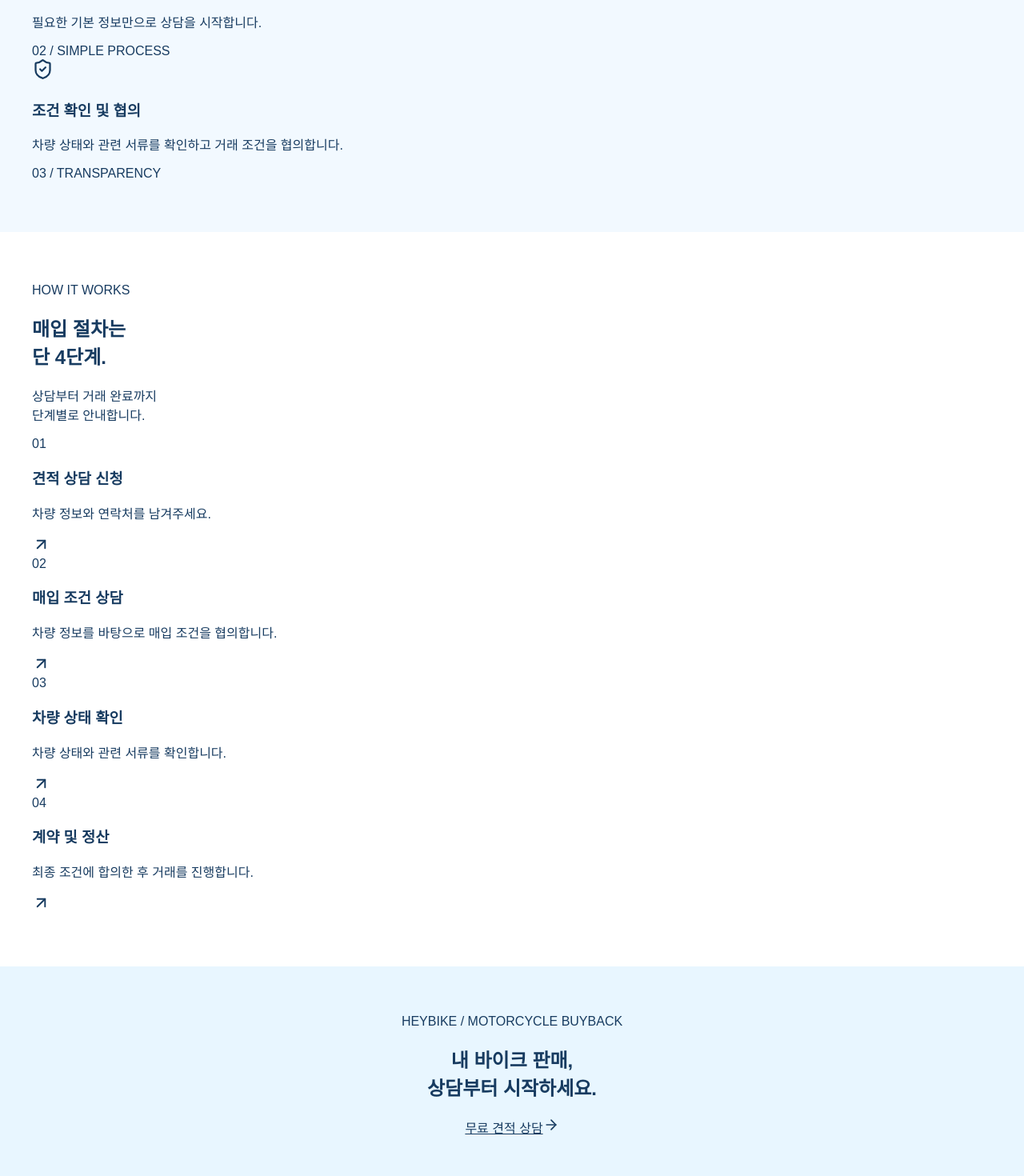
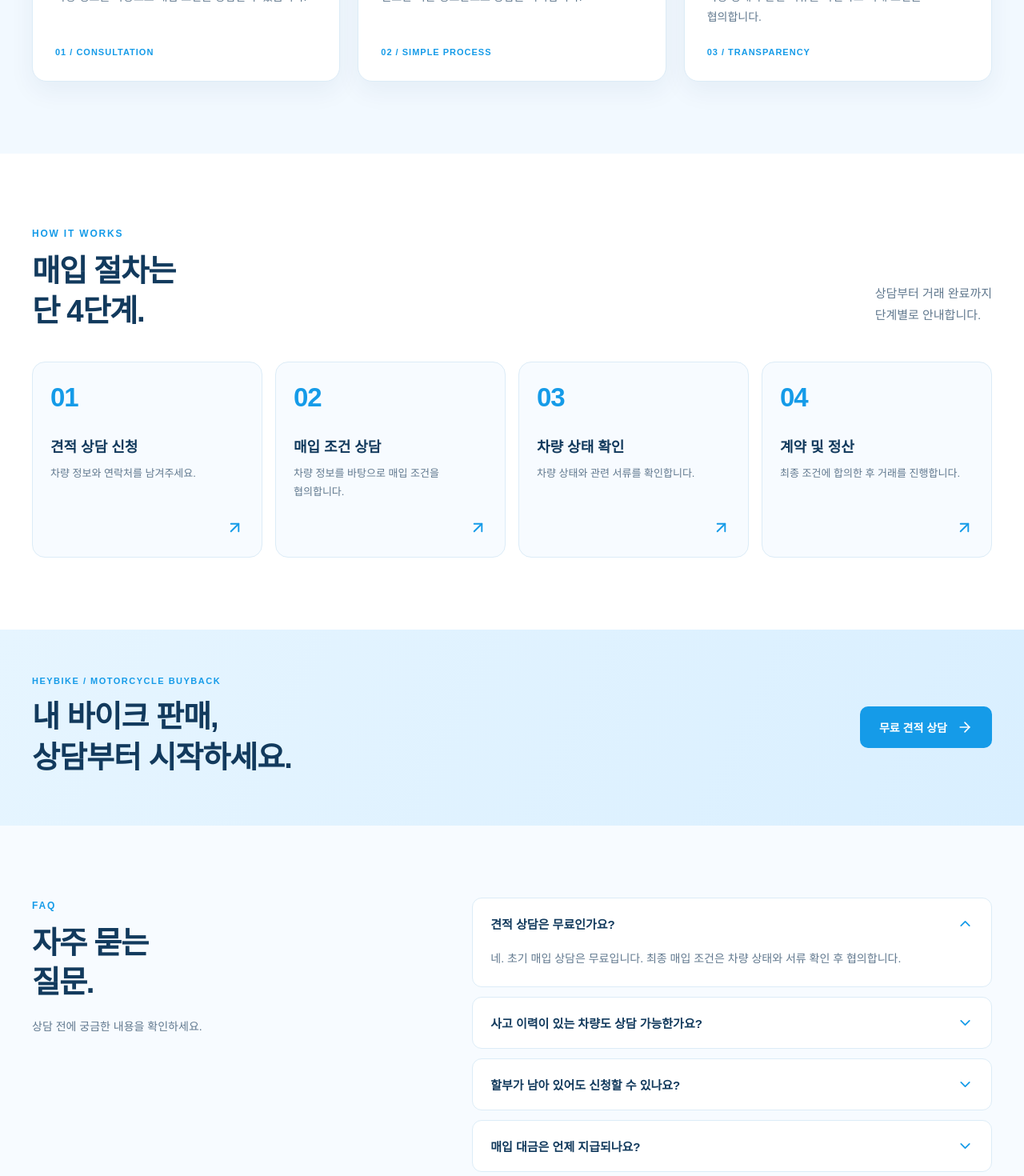
Before and after one commit to bikeseller756-png/heybike, a Next.js app in the folder highbike-web/: page / in a window 1280 px wide. Shown: the part 1260-2730 px from the top of the page at 80% size. Built offline with nearby package versions, Linux system fonts and the light colour scheme; no server answers.

Commit message:
Update globals.css

```diff
--- a/highbike-web/app/globals.css
+++ b/highbike-web/app/globals.css
@@ -50,6 +50,12 @@ a {
   max-width: 100%;
 }
 
+.heyContainer {
+  width: min(1200px, calc(100% - 48px));
+  margin-left: auto;
+  margin-right: auto;
+}
+
 /* =========================================
    HEADER
 ========================================= */
@@ -64,9 +70,7 @@ a {
 }
 
 .heySite .heyNav {
-  width: min(1200px, calc(100% - 48px));
   min-height: 66px;
-  margin: 0 auto;
   display: flex;
   align-items: center;
   justify-content: space-between;
@@ -82,6 +86,7 @@ a {
   font-size: 23px;
   font-weight: 900;
   letter-spacing: -1px;
+  white-space: nowrap;
 }
 
 .heySite .heyBrandSymbol {
@@ -124,6 +129,8 @@ a {
   color: #ffffff;
   font-weight: 800;
 }
+
+/* Mobile menu button */
 
 .heySite .heyMenuButton {
   display: none;
@@ -352,7 +359,7 @@ a {
 }
 
 /* =========================================
-   NOTICE
+   FORM NOTICE
 ========================================= */
 
 .heyFullHeroForm .notice {
@@ -496,66 +503,433 @@ a {
 }
 
 /* =========================================
-   OTHER PAGE SECTIONS
+   SECTION SHARED
 ========================================= */
 
 .heySite section {
   scroll-margin-top: 75px;
 }
 
-.heySite .heyHighlights,
-.heySite .heyProcess,
-.heySite .heyFaq,
-.heySite .heyFinalCta {
-  width: 100%;
+.heySectionTag {
+  display: inline-block;
+  margin-bottom: 15px;
+  color: #159be8;
+  font-size: 12px;
+  font-weight: 900;
+  letter-spacing: 1.8px;
 }
 
-.heySite .heyHighlights,
-.heySite .heyProcess,
-.heySite .heyFaq {
-  padding: 64px max(24px, calc((100vw - 1200px) / 2));
+.heySectionHeading h2,
+.heyProcessHeading h2,
+.heyFaqGrid h2 {
+  margin: 0;
+  color: #123a5d;
+  font-size: clamp(29px, 3vw, 42px);
+  font-weight: 900;
+  line-height: 1.3;
+  letter-spacing: -1.4px;
+  word-break: keep-all;
 }
 
-.heySite .heyHighlights {
+.heySectionHeading h2 span {
+  color: #159be8;
+}
+
+/* =========================================
+   WHY HEYBIKE
+========================================= */
+
+.heyHighlights {
+  padding: 90px 0;
   background: #f2f9ff;
 }
 
-.heySite .heyProcess {
+.heyHighlights .heySectionHeading {
+  margin-bottom: 36px;
+}
+
+.heyHighlightsGrid {
+  display: grid;
+  grid-template-columns: repeat(3, minmax(0, 1fr));
+  gap: 22px;
+}
+
+.heyHighlightCard {
+  position: relative;
+  display: flex;
+  flex-direction: column;
+  min-width: 0;
+  min-height: 270px;
+  padding: 30px 28px;
+  border: 1px solid #dcecf7;
+  border-radius: 18px;
+  background: #ffffff;
+  box-shadow: 0 12px 32px rgba(23, 59, 96, 0.06);
+  transition:
+    transform 0.2s ease,
+    box-shadow 0.2s ease;
+}
+
+.heyHighlightCard:hover {
+  transform: translateY(-4px);
+  box-shadow: 0 18px 40px rgba(23, 59, 96, 0.11);
+}
+
+.heyHighlightIcon {
+  display: grid;
+  place-items: center;
+  width: 56px;
+  height: 56px;
+  margin-bottom: 24px;
+  border-radius: 15px;
+  background: #e8f6ff;
+  color: #159be8;
+}
+
+.heyHighlightCard h3 {
+  margin: 0 0 12px;
+  color: #123a5d;
+  font-size: 20px;
+  font-weight: 900;
+}
+
+.heyHighlightCard p {
+  margin: 0;
+  color: #60788e;
+  font-size: 14px;
+  line-height: 1.8;
+  word-break: keep-all;
+}
+
+.heyHighlightCard > span {
+  display: block;
+  margin-top: auto;
+  padding-top: 24px;
+  color: #159be8;
+  font-size: 11px;
+  font-weight: 800;
+  letter-spacing: 1px;
+}
+
+/* =========================================
+   HOW IT WORKS
+========================================= */
+
+.heyProcess {
+  padding: 90px 0;
   background: #ffffff;
 }
 
-.heySite .heyFaq {
+.heyProcessHeading {
+  display: flex;
+  align-items: end;
+  justify-content: space-between;
+  gap: 30px;
+  margin-bottom: 38px;
+}
+
+.heyProcessHeading > p {
+  margin: 0 0 7px;
+  color: #60788e;
+  font-size: 15px;
+  line-height: 1.8;
+}
+
+.heySteps {
+  display: grid;
+  grid-template-columns: repeat(4, minmax(0, 1fr));
+  gap: 16px;
+}
+
+.heyStep {
+  display: flex;
+  flex-direction: column;
+  align-items: flex-start;
+  min-width: 0;
+  min-height: 245px;
+  padding: 25px 22px;
+  border: 1px solid #dcecf7;
+  border-radius: 16px;
   background: #f7fbff;
 }
 
-.heySite .heyBanner,
-.heySite .heyFinalCta {
-  padding: 60px 24px;
+.heyStepNumber {
+  display: block;
+  margin-bottom: 28px;
+  color: #159be8;
+  font-size: 33px;
+  font-weight: 900;
+  letter-spacing: -1px;
+}
+
+.heyStep h3 {
+  margin: 0 0 11px;
+  color: #123a5d;
+  font-size: 18px;
+  font-weight: 900;
+}
+
+.heyStep p {
+  margin: 0;
+  color: #60788e;
+  font-size: 13px;
+  line-height: 1.75;
+  word-break: keep-all;
+}
+
+.heyStep > svg {
+  margin-top: auto;
+  align-self: flex-end;
+  color: #159be8;
+}
+
+/* =========================================
+   MID BANNER
+========================================= */
+
+.heyBanner {
+  padding: 58px 0;
+  background: linear-gradient(
+    115deg,
+    #e6f5ff 0%,
+    #d9efff 100%
+  );
+}
+
+.heyBannerInner {
+  display: flex;
+  align-items: center;
+  justify-content: space-between;
+  gap: 32px;
+}
+
+.heyBannerInner > div > span {
+  display: block;
+  margin-bottom: 14px;
+  color: #159be8;
+  font-size: 11px;
+  font-weight: 900;
+  letter-spacing: 1.5px;
+}
+
+.heyBannerInner h2 {
+  margin: 0;
+  color: #123a5d;
+  font-size: clamp(26px, 3vw, 38px);
+  font-weight: 900;
+  line-height: 1.35;
+  letter-spacing: -1px;
+}
+
+.heyBannerButton,
+.heyPrimaryButton {
+  display: inline-flex;
+  align-items: center;
+  justify-content: center;
+  gap: 12px;
+  padding: 16px 24px;
+  border-radius: 10px;
+  background: #159be8;
+  color: #ffffff;
+  text-decoration: none;
+  font-size: 14px;
+  font-weight: 900;
+  white-space: nowrap;
+  transition:
+    background 0.2s ease,
+    transform 0.2s ease;
+}
+
+.heyBannerButton:hover,
+.heyPrimaryButton:hover {
+  background: #087fc5;
+  transform: translateY(-2px);
+}
+
+/* =========================================
+   FAQ
+========================================= */
+
+.heyFaq {
+  padding: 90px 0;
+  background: #f7fbff;
+}
+
+.heyFaqGrid {
+  display: grid;
+  grid-template-columns: 0.85fr 1.15fr;
+  align-items: start;
+  gap: 70px;
+}
+
+.heyFaqDescription {
+  margin: 18px 0 0;
+  color: #60788e;
+  font-size: 14px;
+  line-height: 1.8;
+}
+
+.heyFaqList {
+  display: grid;
+  gap: 12px;
+}
+
+.heyFaqItem {
+  overflow: hidden;
+  border: 1px solid #dcecf7;
+  border-radius: 12px;
+  background: #ffffff;
+}
+
+.heyFaqItem button {
+  display: flex;
+  align-items: center;
+  justify-content: space-between;
+  gap: 18px;
+  width: 100%;
+  padding: 21px 22px;
+  border: 0;
+  background: transparent;
+  color: #123a5d;
+  text-align: left;
+  font-size: 15px;
+  font-weight: 800;
+}
+
+.heyFaqItem button svg {
+  flex-shrink: 0;
+  color: #159be8;
+  transition: transform 0.2s ease;
+}
+
+.heyFaqItem button svg.active {
+  transform: rotate(180deg);
+}
+
+.heyFaqItem > p {
+  margin: 0;
+  padding: 0 22px 22px;
+  color: #60788e;
+  font-size: 14px;
+  line-height: 1.85;
+  word-break: keep-all;
+}
+
+/* =========================================
+   FINAL CTA
+========================================= */
+
+.heyFinalCta {
+  padding: 78px 24px;
+  background: #123a5d;
+  color: #ffffff;
   text-align: center;
 }
 
-.heySite .heyBanner {
-  background: #e8f6ff;
+.heyFinalInner {
+  display: flex;
+  flex-direction: column;
+  align-items: center;
+  gap: 20px;
 }
 
-.heySite .heyFinalCta {
-  background: #123a5d;
+.heyFinalInner > svg {
+  color: #91d8ff;
+}
+
+.heyFinalInner h2 {
+  margin: 0;
+  color: #ffffff;
+  font-size: clamp(28px, 3vw, 40px);
+  font-weight: 900;
+  line-height: 1.35;
+}
+
+.heyFinalInner .heyPrimaryButton {
+  margin-top: 8px;
+}
+
+/* =========================================
+   FOOTER
+========================================= */
+
+.heyFooter {
+  padding: 40px 0 25px;
+  background: #0d263e;
+  color: #d6e7f4;
+}
+
+.heyFooterTop {
+  display: flex;
+  align-items: center;
+  justify-content: space-between;
+  gap: 24px;
+  padding-bottom: 25px;
+  border-bottom: 1px solid rgba(255, 255, 255, 0.14);
+}
+
+.heyFooter .heyBrand {
   color: #ffffff;
 }
 
-.heySite .heyFooter {
-  padding: 36px 24px;
-  background: #0d263e;
+.heyFooterLinks {
+  display: flex;
+  align-items: center;
+  flex-wrap: wrap;
+  gap: 20px;
+}
+
+.heyFooterLinks a {
   color: #d6e7f4;
+  text-decoration: none;
+  font-size: 12px;
+}
+
+.heyFooterLinks a:hover {
+  color: #91d8ff;
+}
+
+.heyFooterNotice {
+  margin: 24px 0 18px;
+  color: #a8bfd1;
+  font-size: 12px;
+  line-height: 1.8;
+}
+
+.heyCopyright {
+  color: #7895ac;
+  font-size: 11px;
+  letter-spacing: 0.5px;
 }
 
 /* =========================================
    TABLET
 ========================================= */
 
+@media (max-width: 900px) {
+  .heyHighlightsGrid {
+    gap: 14px;
+  }
+
+  .heyHighlightCard {
+    padding: 24px 20px;
+  }
+
+  .heySteps {
+    grid-template-columns: repeat(2, minmax(0, 1fr));
+  }
+
+  .heyFaqGrid {
+    gap: 35px;
+  }
+}
+
 @media (max-width: 800px) {
+  .heyContainer {
+    width: calc(100% - 32px);
+  }
+
   .heySite .heyNav {
-    width: calc(100% - 32px);
     min-height: 66px;
   }
 
@@ -583,7 +957,6 @@ a {
   }
 
   .heyFullHero {
-    min-height: calc(100vh - 66px);
     padding: 20px 16px 35px;
   }
 
@@ -592,13 +965,29 @@ a {
   }
 
   .heyFullHeroForm {
-    padding: 18px 18px;
+    padding: 18px;
   }
 
-  .heySite .heyHighlights,
-  .heySite .heyProcess,
-  .heySite .heyFaq {
-    padding: 50px 20px;
+  .heyHighlights,
+  .heyProcess,
+  .heyFaq {
+    padding: 65px 0;
+  }
+
+  .heyHighlightsGrid {
+    grid-template-columns: 1fr;
+  }
+
+  .heyHighlightCard {
+    min-height: 220px;
+  }
+
+  .heyFaqGrid {
+    grid-template-columns: 1fr;
+  }
+
+  .heyBannerInner {
+    align-items: flex-start;
   }
 }
 
@@ -607,9 +996,8 @@ a {
 ========================================= */
 
 @media (max-width: 520px) {
-  .heySite .heyNav {
+  .heyContainer {
     width: calc(100% - 24px);
-    gap: 12px;
   }
 
   .heySite .heyBrand {
@@ -670,14 +1058,57 @@ a {
     font-size: 11px;
   }
 
-  .heySite .heyHighlights,
-  .heySite .heyProcess,
-  .heySite .heyFaq {
-    padding: 40px 16px;
+  .heyHighlights,
+  .heyProcess,
+  .heyFaq {
+    padding: 50px 0;
   }
 
-  .heySite .heyBanner,
-  .heySite .heyFinalCta {
-    padding: 45px 16px;
+  .heyHighlightsGrid,
+  .heySteps {
+    grid-template-columns: 1fr;
+  }
+
+  .heyHighlightCard,
+  .heyStep {
+    min-height: auto;
+  }
+
+  .heyProcessHeading {
+    align-items: flex-start;
+    flex-direction: column;
+    gap: 14px;
+  }
+
+  .heyBanner {
+    padding: 45px 0;
+  }
+
+  .heyBannerInner {
+    flex-direction: column;
+    align-items: flex-start;
+    gap: 25px;
+  }
+
+  .heyFaqItem button {
+    padding: 18px 16px;
+    font-size: 14px;
+  }
+
+  .heyFaqItem > p {
+    padding: 0 16px 18px;
+  }
+
+  .heyFinalCta {
+    padding: 60px 16px;
+  }
+
+  .heyFooterTop {
+    flex-direction: column;
+    align-items: flex-start;
+  }
+
+  .heyFooterLinks {
+    gap: 14px;
   }
 }
```
